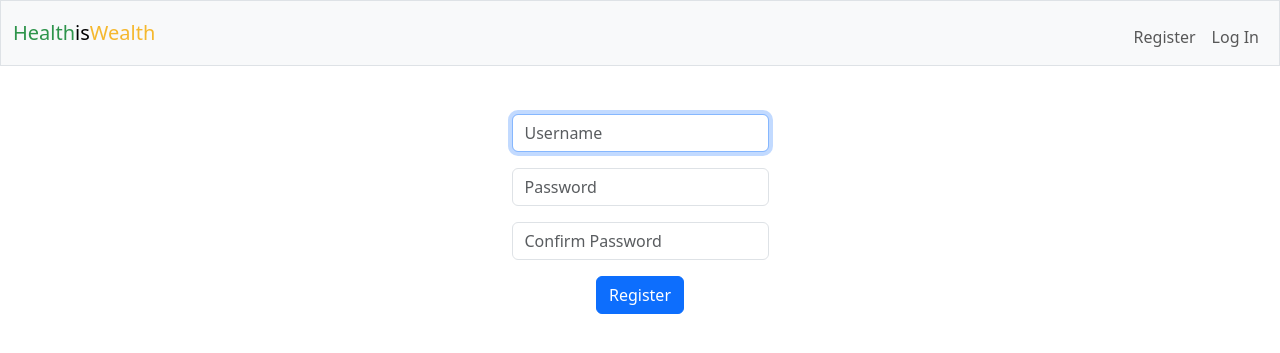
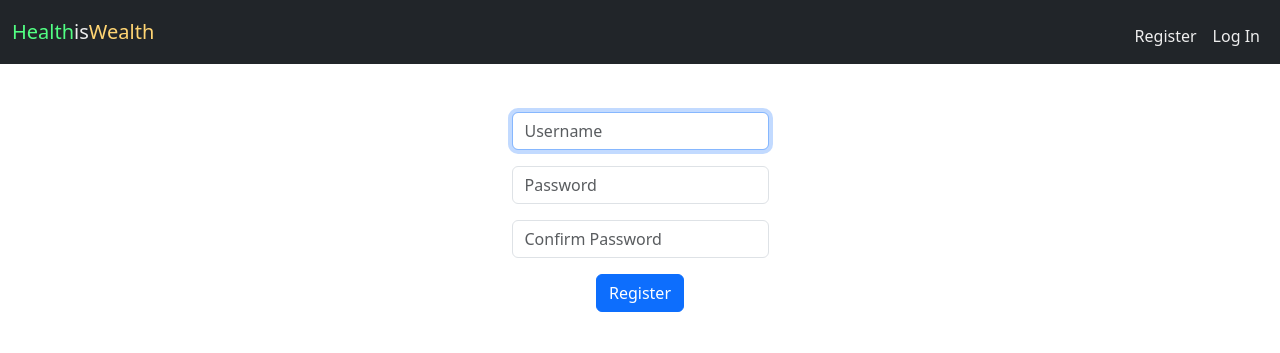
Before and after one commit to claudia-liauw/health-app, a Flask app: page /register in a window 1280 px wide. Shown: the top 353 px of the page. Run offline with Flask 3, Linux system fonts and the light colour scheme.

Commit message:
change navbar colours

```diff
--- a/static/styles.css
+++ b/static/styles.css
@@ -1,10 +1,23 @@
 nav .navbar-brand .yellow
 {
-    color: #f5b82e;
+    color: #ffd573;
 }
 nav .navbar-brand .green
 {
-    color: #2e944b;
+    color: #52ff83;
+}
+
+nav .navbar-brand .white
+{
+    color: #eeeeee;
+}
+
+.nav-link{
+    color: #eeeeee;
+}
+
+.nav-link:hover{
+    color: #acacac;
 }
 
 table {
--- a/templates/layout.html
+++ b/templates/layout.html
@@ -22,9 +22,9 @@
 
     <body>
 
-        <nav class="bg-light border navbar navbar-expand-md navbar-light">
+        <nav class="navbar bg-dark navbar-expand-md">
             <div class="container-fluid">
-                <a class="navbar-brand" href="/"><span class="green">Health</span><span>is</span><span class="yellow">Wealth</span></a>
+                <a class="navbar-brand" href="/"><span class="green">Health</span><span class="white">is</span><span class="yellow">Wealth</span></a>
                 <button aria-controls="navbar" aria-expanded="false" aria-label="Toggle navigation" class="navbar-toggler" data-bs-target="#navbar" data-bs-toggle="collapse" type="button">
                     <span class="navbar-toggler-icon"></span>
                 </button>
```
